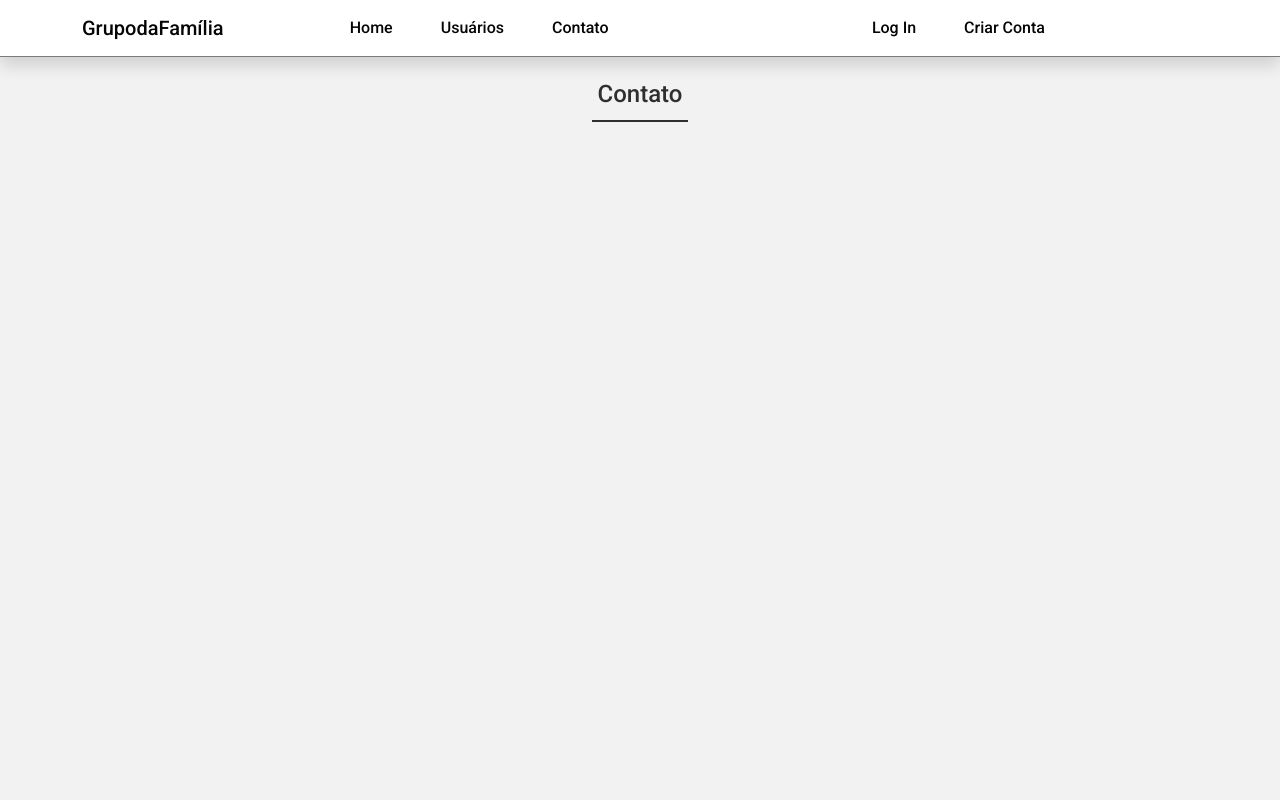
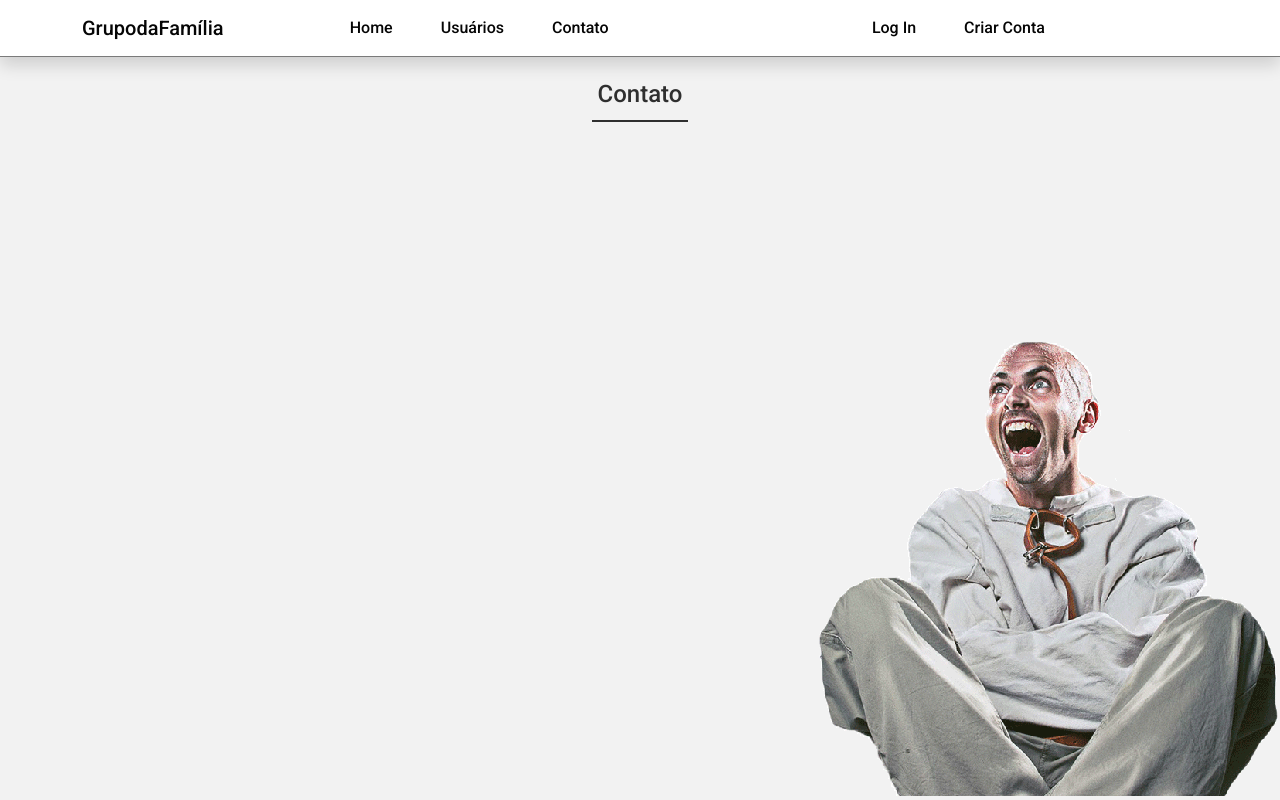
Before and after one commit to jangaguiar/grupodacasa, a Flask app: page /contato in a window 1280 px wide. Run offline with Flask 2, Linux system fonts and the light colour scheme; some libraries are stand-ins or nearby versions.

Commit message:
ajustes gerais

```diff
--- a/dafamilia/static/main.css
+++ b/dafamilia/static/main.css
@@ -198,3 +198,28 @@ body{
 
 
 /* CONTATOS */
+/* CONTATOS*/
+/* .bg-image{
+    background-image: url ('../static/fotos_perfil/louco.png');
+    /* min-height: 100vh;
+    background-attachment: fixed;
+    background-position: right;
+    background-repeat: no-repeat;
+    background-size: cover;
+} */
+
+ .intro {
+    background-image: url("../static/fotos_perfil/louco2.png");
+    height: 100vh;
+    background-position: bottom right;
+    background-repeat: no-repeat;
+    opacity: 0.95;
+    margin-top: -145px;
+
+}
+@media (max-width: 760px) {
+        .intro {
+          opacity: 0.3;
+          z-index: 0;
+        }
+      }
--- a/dafamilia/templates/contato.html
+++ b/dafamilia/templates/contato.html
@@ -5,9 +5,9 @@
 {% endblock %}
 
 {% block body %}
-
-<div class="container">
+ <div class="container">
     <h1 class="page-h1">Contato</h1>
 </div>
-
+<div class="intro"">
+</div>
 {% endblock %}
--- a/dafamilia/templates/home.html
+++ b/dafamilia/templates/home.html
@@ -29,7 +29,7 @@
                         <p class="d-flex justify-content-start p-1 secondary-color">{{ post.corpo }}</p>
                     </div>
                     <div class="post-data-criacao mt-5 mb-0 p-0">
-                        <span class="">criado em: {{ post.data_criacao.strftime('%d/%m/%Y') }}</span>
+                        <span>criado em: {{ post.data_criacao.strftime('%d/%m/%Y') }}</span>
                     </div>
                 </div>
             </div>
```
Also changed, not shown: dafamilia/static/fotos_perfil/louco.png (added), dafamilia/static/fotos_perfil/louco2.png (added), dafamilia/static/styles.css (line endings or trailing spaces).
